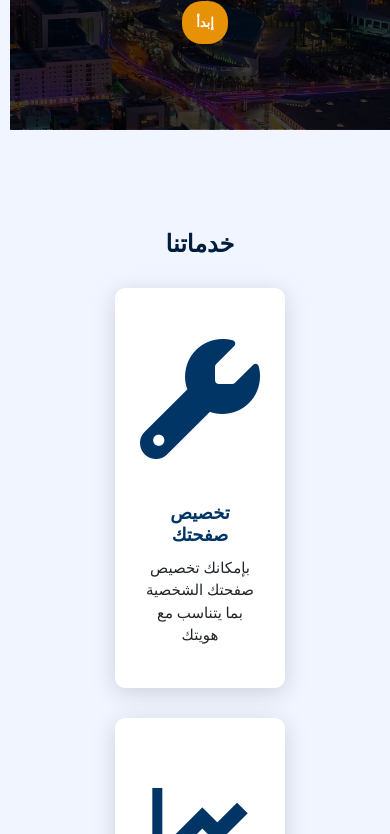
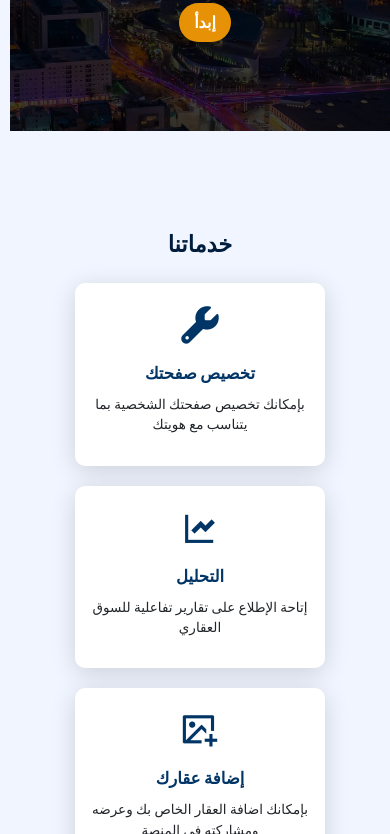
Before and after one commit to AlajajiOmar/landing-test, a plain HTML site: page index.html in a window 390 px wide. Shown: the part 342-1176 px from the top of the page. Drawn offline with nearby package versions, Linux system fonts and the light colour scheme.

Commit message:
Update landing.css

```diff
--- a/css/landing.css
+++ b/css/landing.css
@@ -51,7 +51,7 @@ header.masthead .masthead-heading {
   box-shadow: none;
 }
 .btn-dar {
-  font-size: small; /* Smaller font size for buttons on mobile */
+  font-size: small;
 }
 
 .page-section {
@@ -92,6 +92,8 @@ h2{
   font-size: 2.2em;
   font-weight: 800;
   margin-bottom: 30px;
+  white-space: nowrap;
+
 }
 
 .content {
@@ -109,6 +111,11 @@ h2{
   padding: 25px;
   margin: 15px;
   transition: 0.7s ease;
+}
+.dar-card {
+  width: 90%;
+  margin: 15px auto;
+  box-sizing: border-box;
 }
 
 .dar-card:hover {
@@ -139,7 +146,7 @@ h2{
   background-color: #000814;
 }
 .projects .service-title, .projects .info h3 {
-  color: #fff; /* Ensure readability on the dark background */
+  color: #fff;
 }
 .projects .content {
   margin-top: 30px;
@@ -151,10 +158,7 @@ h2{
   text-align: center;
 }
 
-img {
-  max-width: 100%;
-  height: auto;
-}
+
 .team-member img {
   width: 14rem;
   height: 14rem;
@@ -203,39 +207,77 @@ img {
 }
 @media (max-width: 1023px) {
  .dar-card{
-  width: 40em;
+  width: 100%;
+  margin: 15px auto;
  }
 
 
  .btn-dar{
-    padding: 1.1em;
+  padding: 10px 15px;
+  font-size: medium;
  }
 
 
 }
 
-@media (max-width: 641px) {
+@media (max-width: 768px) {
 
-.service-title{
+  .service-title, .info h3 {
+    font-size: 1.8em;
+  }
+  .dar-card {
+    width: auto;
+    margin: 10px;
+    padding: 15px;
+  }
 
-  font-size: 2em;
-  font-weight: 700;
-  margin-bottom: 20px;
+  .icon {
+    font-size: 4em;
+  }
+
+  .info h3 {
+    font-size: 1em;
+  }
+
+  .info p {
+    font-size: 0.8em;
+  }
 }
 
+@media (min-width: 641px) and (max-width: 1023px) {
+  .dar-card {
+
+    width: 80%;
+  }
 }
 
+@media (max-width: 640px) {
+  .dar-card {
+    width: 100%;
+    min-width: 250px;
+    padding: 15px;
+    margin: 10px auto;
+  }
 
+  .icon {
+    font-size: 3em;
+  }
+
+  .info h3 {
+    font-size: 1.1em;
+  }
+
+  .info p {
+    font-size: 0.9em;
+  }
+}
 @media (max-width: 450px) {
 
+  .service-title {
+    font-size: 1.5em;
+    margin-bottom: 15px;
+  }
 
-  .service-title{
-    object-fit: cover;
-    font-size: 1.6em;
-    font-weight: 700;
-    margin-bottom: 15px;
-    white-space: nowrap;
-  }
   img {
     max-width: 100%;
     height: auto;
@@ -252,16 +294,28 @@ img {
 
   .team-member a{
     display: inline-block;
+    width: fit-content;
   }
 
-  .dar-card{
-    max-width: 26em;
-    margin-right: 0;
-    margin-left: 0;
+  .dar-card {
+    width: 100%;
+    min-width: 250px;
+    padding: 15px;
+    box-sizing: border-box;
   }
 
+  .icon {
+    font-size: 2.5em;
+    margin-bottom: 10px;
+  }
+
+  .info h3 {
+    font-size: 1.1em;
+    word-wrap: break-word;
+  }
+
+  .info p {
+    font-size: 0.9em;
+  }
 
 }
-
-
-/***** End responsive *****/
```
